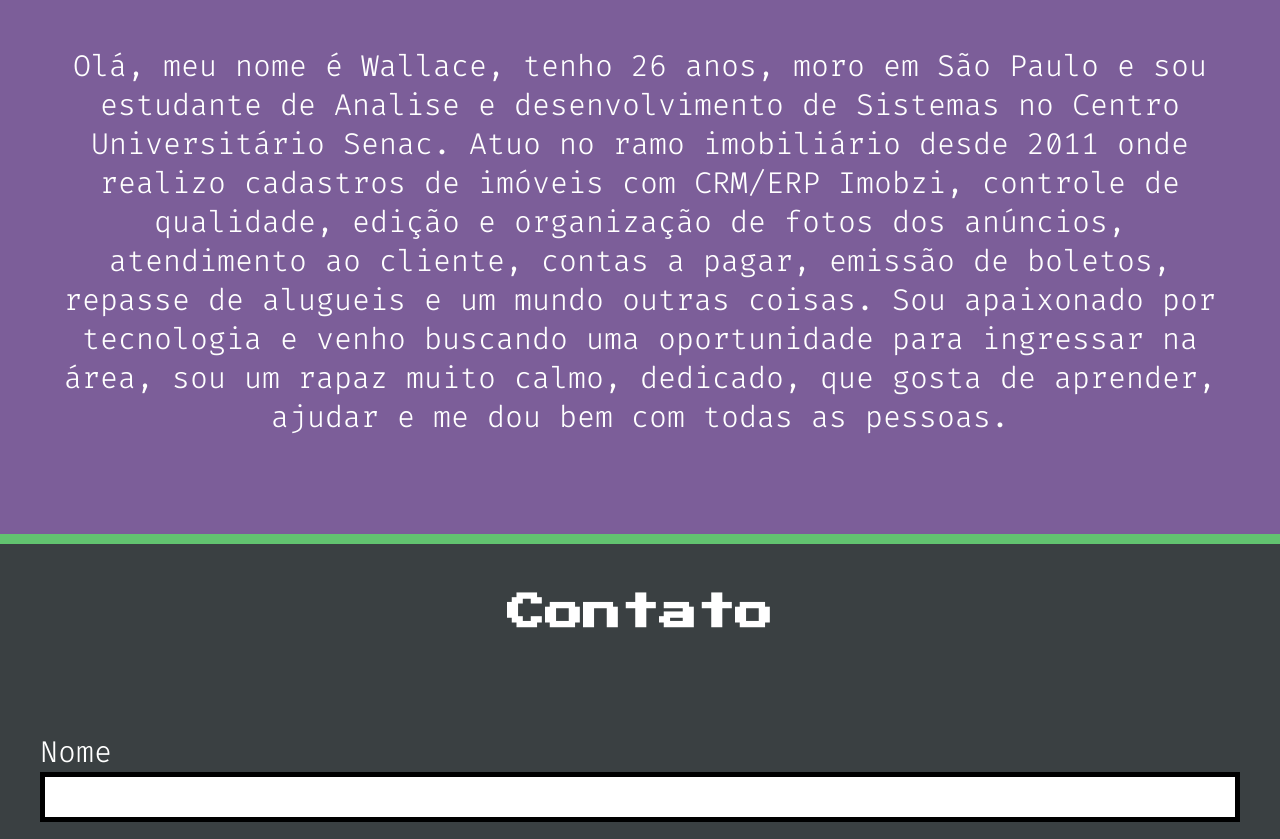
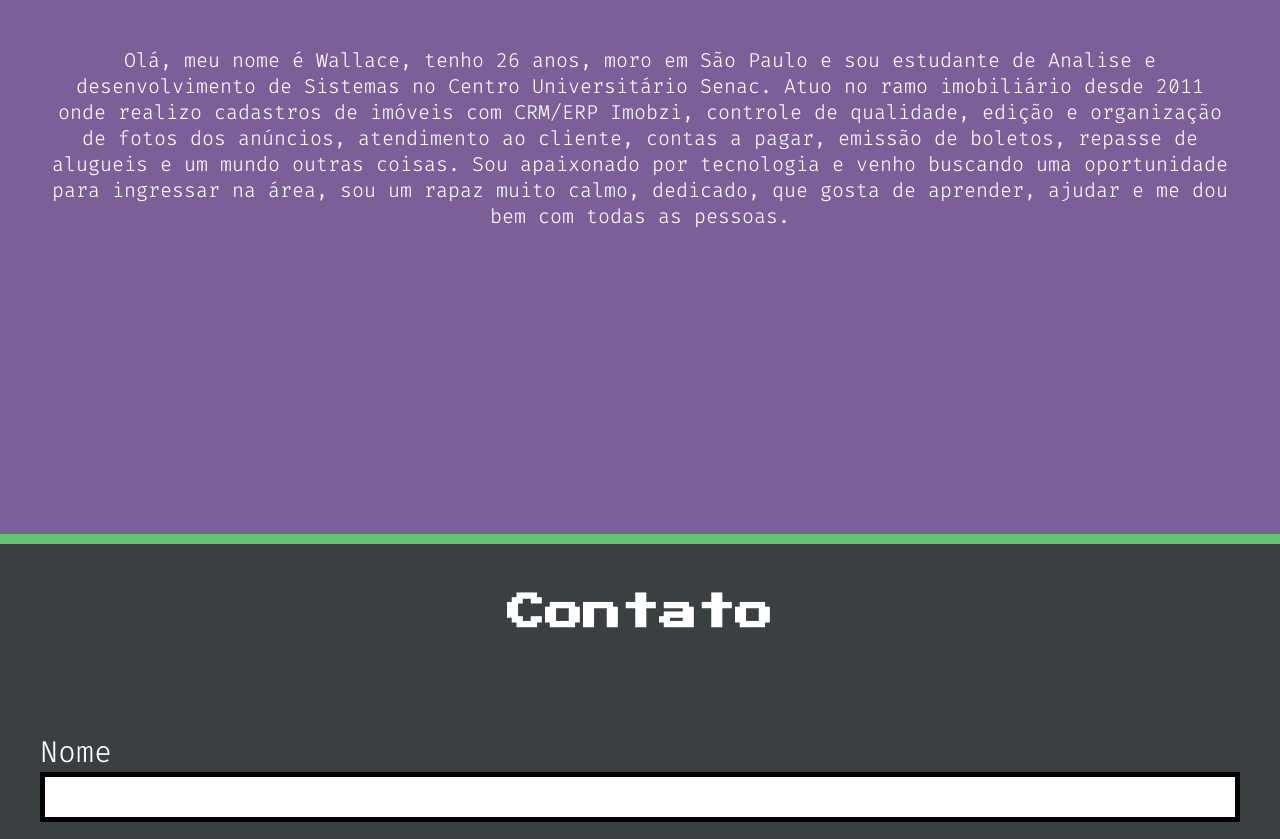
Before and after one commit to wallacesilveira/wallacesilveira, a plain HTML site: page index.html in a window 1280 px wide. Shown: the part 3038-3877 px from the top of the page. Drawn offline with Linux system fonts and the light colour scheme.

Commit message:
altera tamanho da fonte do description e muda efeito do background no banner

```diff
--- a/css/components/main-banner.css
+++ b/css/components/main-banner.css
@@ -5,6 +5,7 @@
     background-size: 100%;
     border-bottom: 10px solid black;
     background-repeat:no-repeat;
+    background-attachment: fixed;
 }
 
 .main-banner .main-box {
--- a/css/components/main-description.css
+++ b/css/components/main-description.css
@@ -1,6 +1,6 @@
 .main-description{
     color: white;
-    font-size: 30px;
+    font-size: 20px;
     font-weight: 300;
     line-height: 1.3;
     padding-left: 50px;
```
